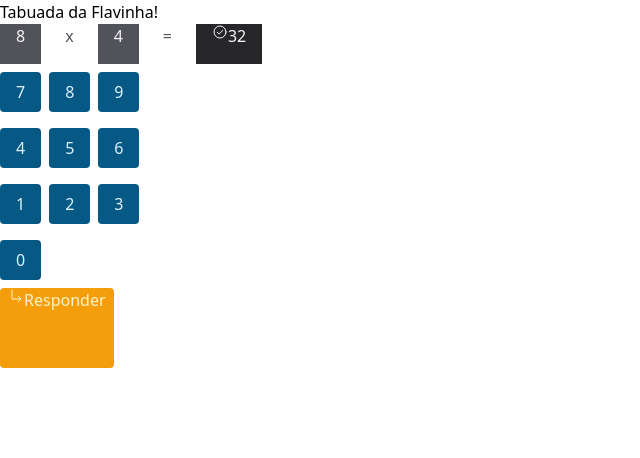
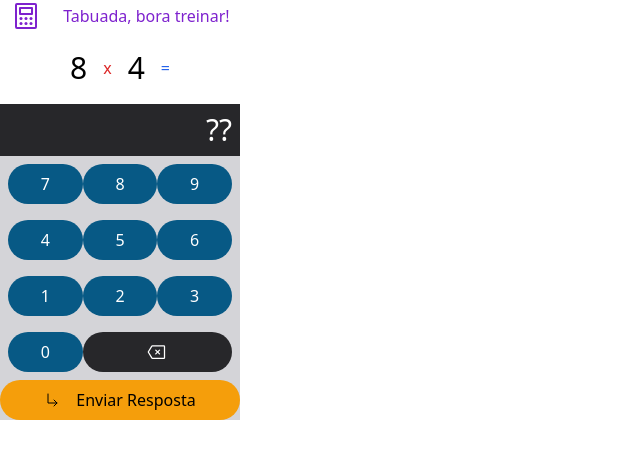
Before and after one commit to flaviomreis/tabuada, a React (Vite) app: page / in a window 1280 px wide. Shown: the top 458 px of the page, without its empty margins (0-640 px from the left). Built offline with nearby package versions, Linux system fonts and the light colour scheme.

Commit message:
refactor numberpad

```diff
--- a/src/App.tsx
+++ b/src/App.tsx
@@ -1,14 +1,13 @@
-import { Button } from "./components/Button";
 import { NumberPad } from "./components/NumberPad";
 import { Question } from "./components/Question";
+import { Title } from "./components/Title";
 
 export function App() {
   return (
     <div>
-      <h1>Tabuada da Flavinha!</h1>
+      <Title />
       <Question />
       <NumberPad />
-      <Button value="Responder" />
     </div>
   );
 }
--- a/src/components/Button.tsx
+++ /dev/null
@@ -1,11 +0,0 @@
-import { ArrowElbowDownRight } from 'phosphor-react';
-
-interface ButtonProps {
-  value: string;
-}
-
-export function Button({ value }: ButtonProps) {
-  return (
-    <button className="flex bg-amber-500 text-amber-100 px-2 h-20 rounded hover:bg-amber-600 transition-colors"><ArrowElbowDownRight />{value}</button>
-  )
-}
--- a/src/components/NumberPad.tsx
+++ b/src/components/NumberPad.tsx
@@ -1,26 +1,57 @@
-import { NumberPadKey } from "./NumberPadKey";
+import { ArrowElbowDownRight, Backspace, CheckCircle } from 'phosphor-react';
 
 export function NumberPad() {
   return (
-    <>
-      <div className="flex gap-2 py-2">
-        <NumberPadKey value="7" />
-        <NumberPadKey value="8" />
-        <NumberPadKey value="9" />
+    <div className="bg-zinc-300 w-60">
+      <div className=" flex justify-end p-2 bg-zinc-800 text-white">
+          <span className="text-3xl">??</span>
       </div>
-      <div className="flex gap-2 py-2">
-        <NumberPadKey value="4" />
-        <NumberPadKey value="5" />
-        <NumberPadKey value="6" />
+
+      <div className="flex p-2">
+        <button className="bg-sky-800 text-white h-10 rounded-full hover:bg-sky-900 transition-colors w-1/3">
+          7
+        </button>
+        <button className="bg-sky-800 text-white h-10 rounded-full hover:bg-sky-900 transition-colors w-1/3">
+          8
+        </button>
+        <button className="bg-sky-800 text-white h-10 rounded-full hover:bg-sky-900 transition-colors w-1/3">
+          9
+        </button>
       </div>
-      <div className="flex gap-2 py-2">
-        <NumberPadKey value="1" />
-        <NumberPadKey value="2" />
-        <NumberPadKey value="3" />
+      <div className="flex w-60 p-2">
+        <button className="bg-sky-800 text-white h-10 rounded-full hover:bg-sky-900 transition-colors w-1/3">
+          4
+        </button>
+        <button className="bg-sky-800 text-white h-10 rounded-full hover:bg-sky-900 transition-colors w-1/3">
+          5
+        </button>
+        <button className="bg-sky-800 text-white h-10 rounded-full hover:bg-sky-900 transition-colors w-1/3">
+          6
+        </button>
       </div>
-      <div className="flex gap-2 py-2">
-        <NumberPadKey value="0" />
+      <div className="flex w-60 p-2">
+        <button className="bg-sky-800 text-white h-10 rounded-full hover:bg-sky-900 transition-colors w-1/3">
+          1
+        </button>
+        <button className="bg-sky-800 text-white h-10 rounded-full hover:bg-sky-900 transition-colors w-1/3">
+          2
+        </button>
+        <button className="bg-sky-800 text-white h-10 rounded-full hover:bg-sky-900 transition-colors w-1/3">
+          3
+        </button>
       </div>
-    </>
-  )
+      <div className="flex w-60 p-2">
+        <button className="bg-sky-800 text-white h-10 rounded-full hover:bg-sky-900 transition-colors w-1/3">
+          0
+        </button>
+        <button className="bg-zinc-800 text-white h-10 rounded-full hover:bg-sky-900 transition-colors w-2/3 flex justify-center items-center">
+          <Backspace size={20} />
+        </button>
+      </div>
+      <button className="bg-amber-500 w-60 h-10 rounded-full hover:bg-amber-600 transition-colors flex justify-center items-center gap-4">
+        <ArrowElbowDownRight />
+        Enviar Resposta
+      </button>
+    </div>
+  );
 }
--- a/src/components/NumberPadKey.tsx
+++ /dev/null
@@ -1,9 +0,0 @@
-interface NumberPadKeyProps {
-  value: string;
-}
-
-export function NumberPadKey({ value }: NumberPadKeyProps) {
-  return (
-    <button className="bg-sky-800 text-sky-100 px-4 h-10 rounded hover:bg-sky-900 transition-colors">{value}</button>
-  )
-}
--- a/src/components/Question.tsx
+++ b/src/components/Question.tsx
@@ -1,4 +1,4 @@
-import { CheckCircle } from 'phosphor-react';
+import { CheckCircle, CircleDashed } from 'phosphor-react';
 import { useState } from 'react';
 
 interface ItemTabuada {
@@ -19,19 +19,11 @@ export function Question() {
   const [tabuada, setTabuada] = useState(itensTabuada);
 
   return (
-    <div className="flex gap-2">
-      <span className="px-4 h-10 bg-zinc-600 text-zinc-100">
-        {itensTabuada[63].value1}
-      </span>
-      <span className="px-4 h-10 text-zinc-600">x</span>
-      <span className="px-4 h-10 bg-zinc-600 text-zinc-100">
-        {itensTabuada[63].value2}
-      </span>
-      <span className="px-4 h-10 text-zinc-600">=</span>
-      <span className="px-4 h-10 bg-zinc-800 text-zinc-100 flex">
-        <CheckCircle />
-        {itensTabuada[63].result}
-      </span>
+    <div className="flex w-60 h-10 gap-4 justify-center items-center my-4">
+      <div className="text-black text-3xl">{itensTabuada[63].value1}</div>
+      <div className="text-red-600">x</div>
+      <div className="text-black text-3xl">{itensTabuada[63].value2}</div>
+      <div className="text-blue-600">=</div>
     </div>
   );
 }
--- /dev/null
+++ b/src/components/Title.tsx
@@ -0,0 +1,9 @@
+import { Calculator } from "phosphor-react";
+
+export function Title() {
+  return (
+    <div className="w-60 text-purple-700 text-center text flex items-center justify-around">
+       <Calculator size={32}/>Tabuada, bora treinar!
+    </div>
+  )
+}
```
